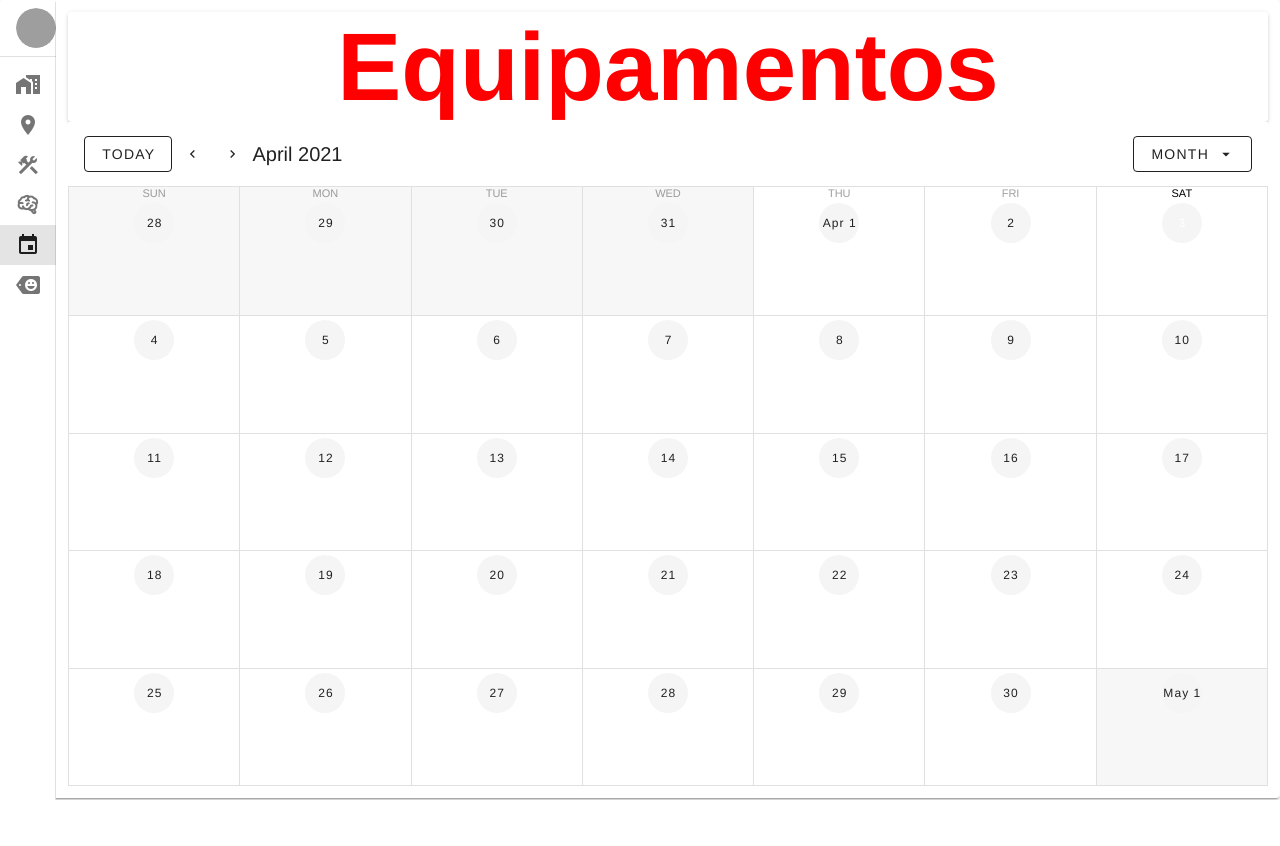
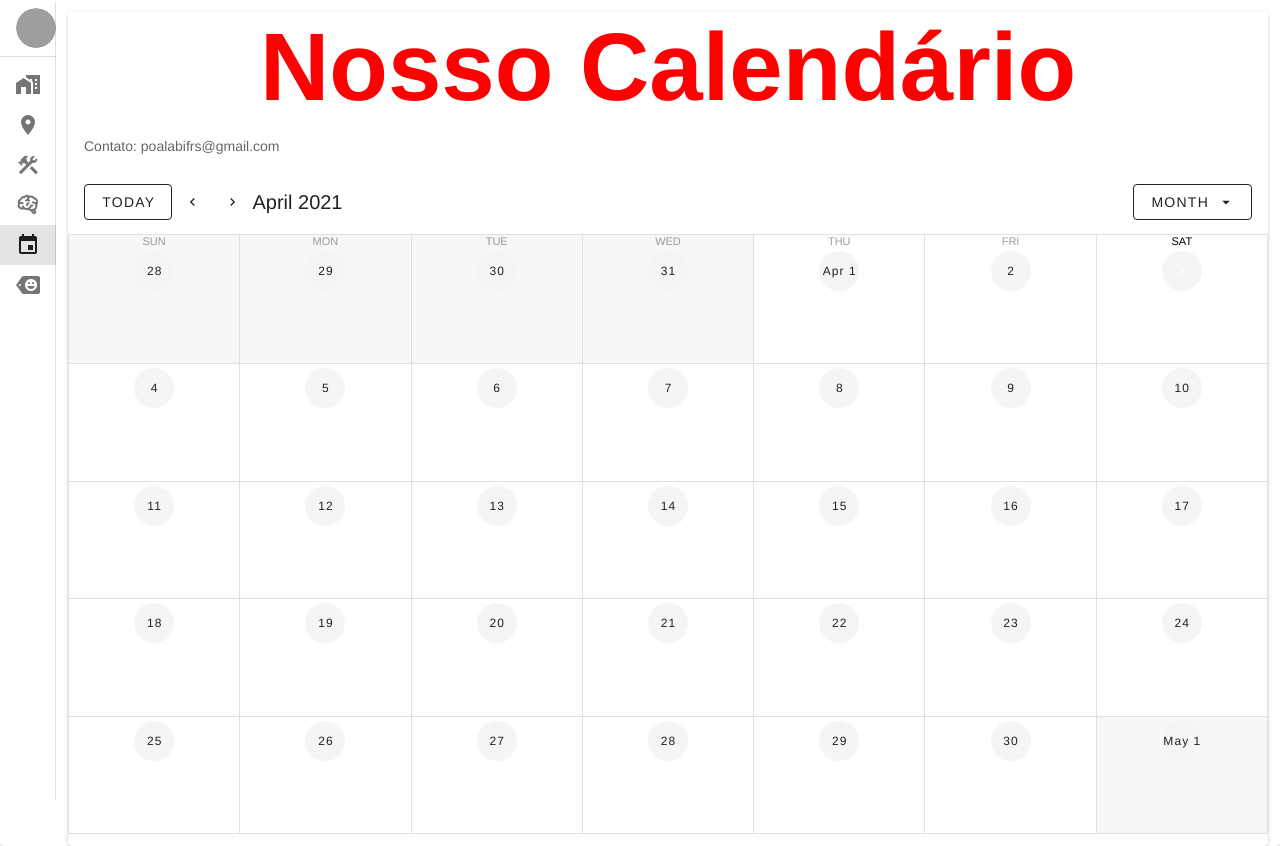
Before and after one commit to CavalheiroCosta/poalab-remodeling, a Vue app: page /#/calendar-month in a window 1280 px wide. Before the commit the page ends 800 px from the top, so only its background shows below. Built offline with nearby package versions, Linux system fonts and the light colour scheme; grey boxes are pictures that could not be loaded.

Commit message:
Ajustes de cards

```diff
--- a/src/views/Calendar-Month.vue
+++ b/src/views/Calendar-Month.vue
@@ -44,10 +44,11 @@
     <v-main>
       <v-container class="py-8 px-6" fluid>
          <v-card>
-              <h1 class="title">Equipamentos</h1>
-            </v-card>
+              <h1 class="title">Nosso Calendário</h1>
          <v-row class="fill-height">
+
     <v-col>
+      <v-subheader>Contato: poalabifrs@gmail.com</v-subheader>
       <v-sheet height="64">
         <v-toolbar
           flat
@@ -177,6 +178,7 @@
       </v-sheet>
     </v-col>
   </v-row>
+              </v-card>
       </v-container>
     </v-main>
   </v-card>
--- a/src/views/Machinary.vue
+++ b/src/views/Machinary.vue
@@ -47,8 +47,6 @@
           <v-col>
             <v-card>
               <h1 class="title">Equipamentos</h1>
-            </v-card>
-            <v-card>
               <v-subheader></v-subheader>
               <v-row>
                 <v-col
--- a/src/views/Place.vue
+++ b/src/views/Place.vue
@@ -54,8 +54,6 @@
                 Porto Alegre - RS
                 CEP: 90030-041
               </span>
-            </v-card>
-            <v-card>
               <v-subheader></v-subheader>
               <v-row>
                 <v-col
```
